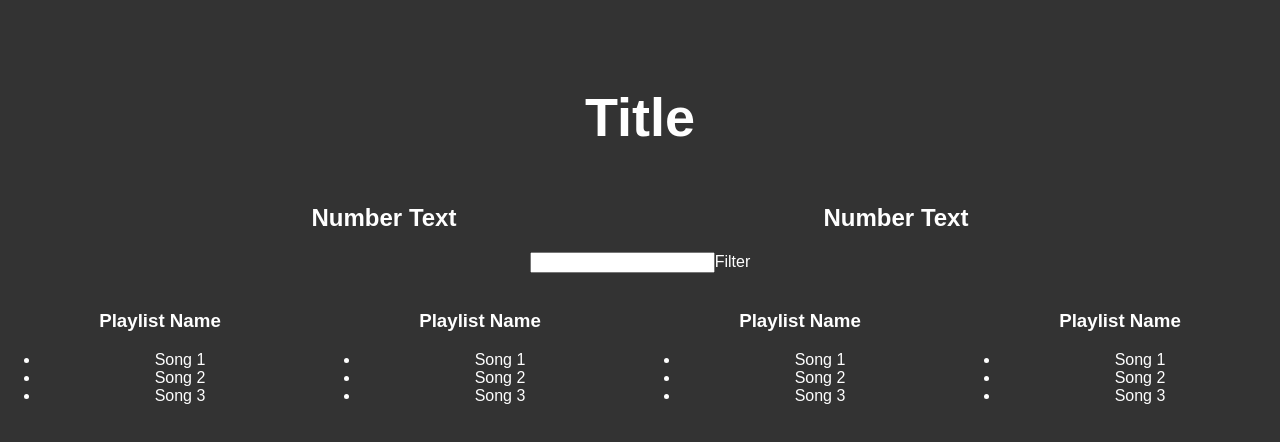
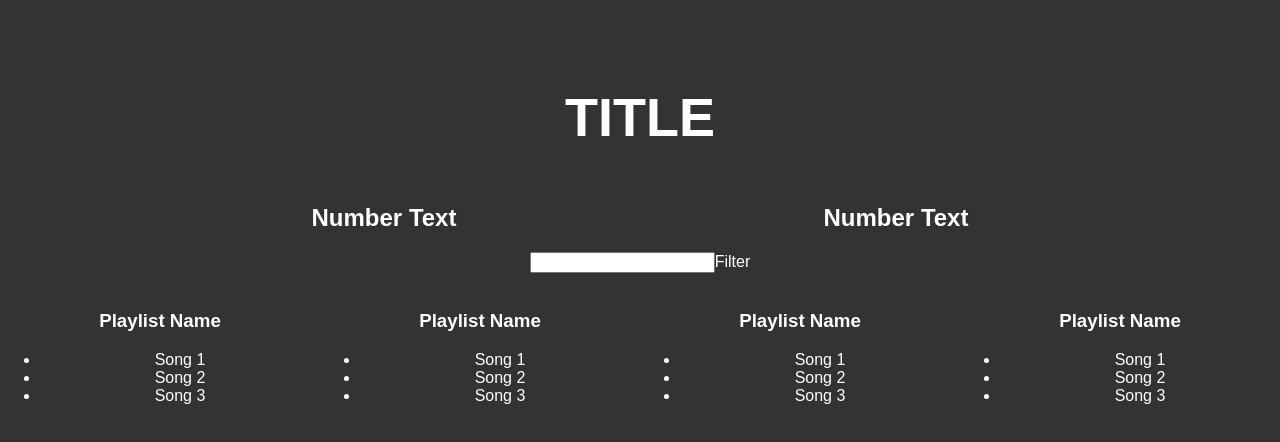
Before and after one commit to diegaco/better-playslists, a React (Create React App) app: page / in a window 1280 px wide. Shown: the top 442 px of the page. Built offline with nearby package versions, Linux system fonts and the light colour scheme.

Commit message:
change app title style

```diff
--- a/src/App.css
+++ b/src/App.css
@@ -16,6 +16,8 @@
 
 .App-title {
   font-size: 1.5em;
+  font-weight: 800;
+  text-transform: uppercase;
 }
 
 .App-intro {
--- a/src/App.js
+++ b/src/App.js
@@ -47,7 +47,7 @@ class App extends Component {
   render() {
     return (
       <div className="App">
-        <h1 style={{...defaultStyle, 'font-size': '54px'}}>Title</h1>
+        <h1 style={{...defaultStyle, fontSize: '54px'}} class="App-title">Title</h1>
         <Aggregate/>
         <Aggregate/>
         <Filter />
```
